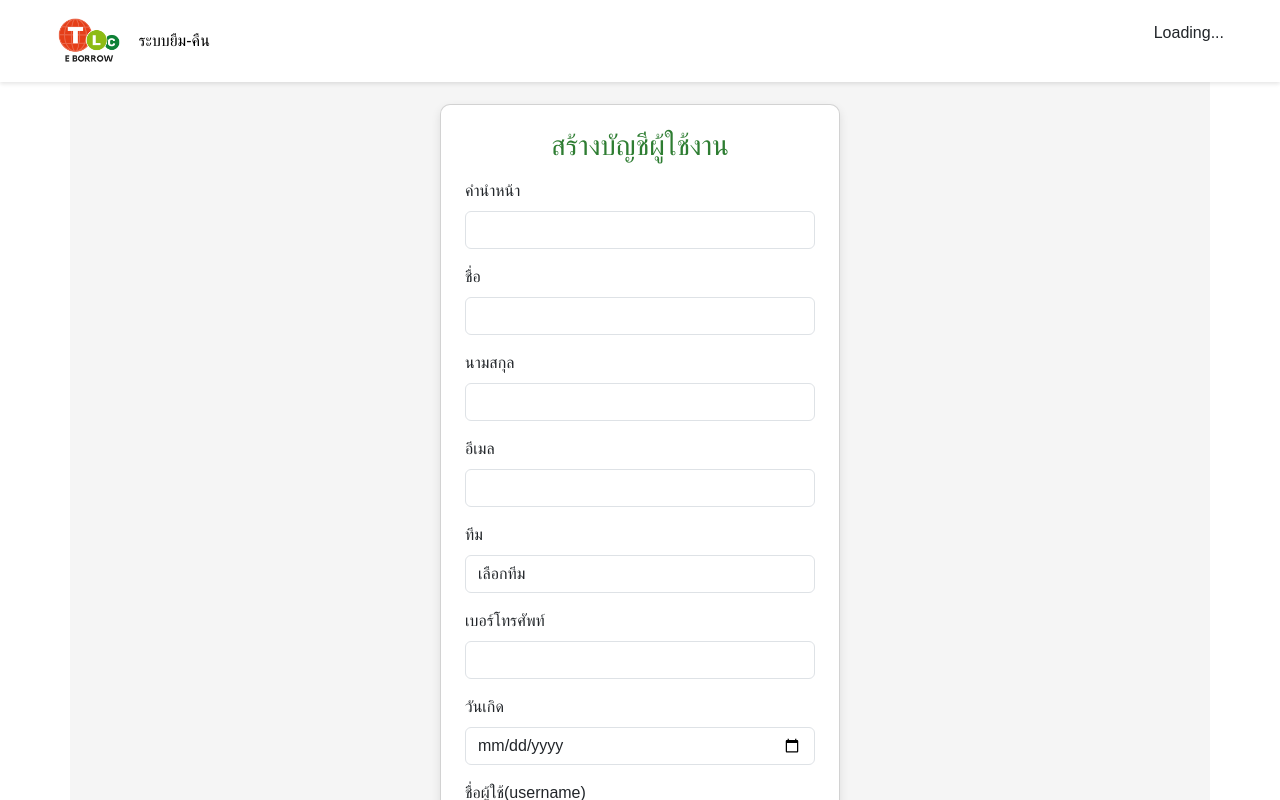
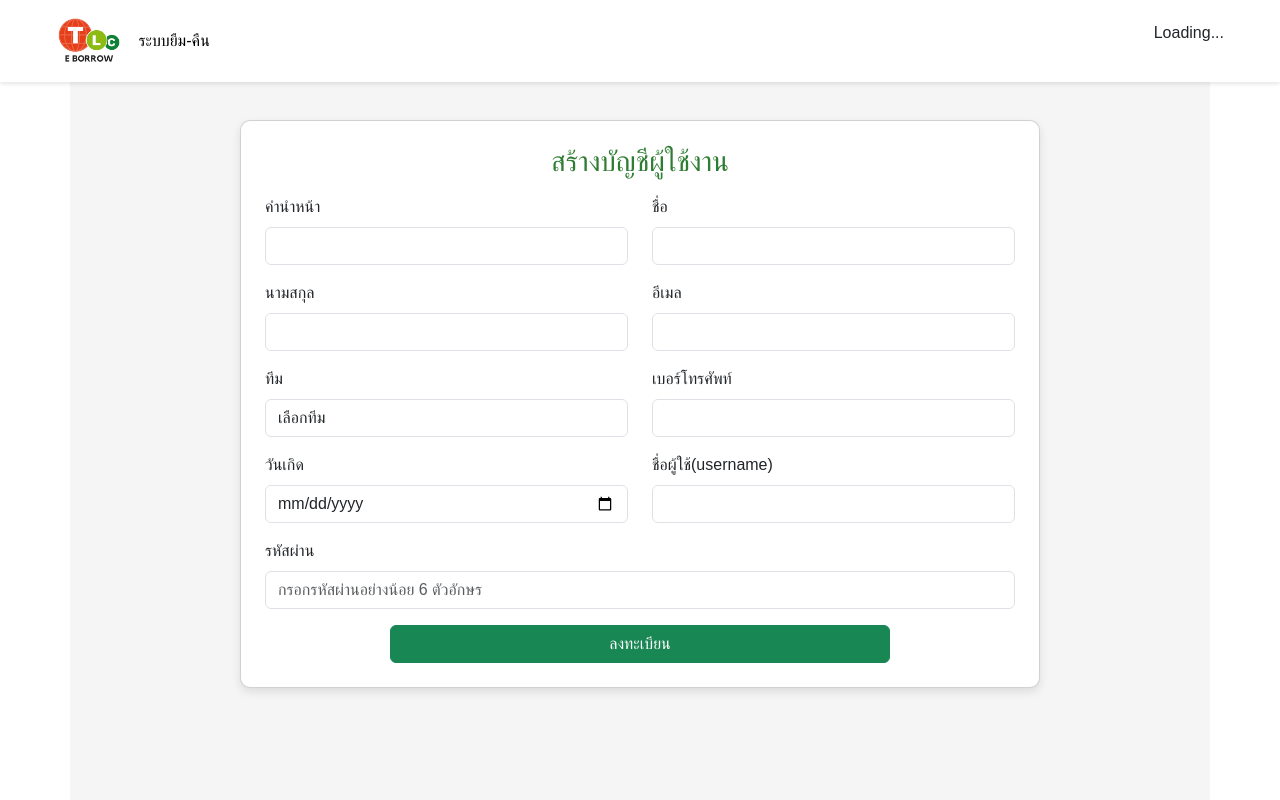
Before and after one commit to taniyataheri/e-borrow-app, a React (Vite) app in the folder frontend/: page /Signup in a window 1280 px wide. Shown: the top 800 px of the page. Built offline with nearby package versions, Linux system fonts and the light colour scheme; a web font is replaced by a local one.

Commit message:
edit ui signup

```diff
--- a/frontend/src/components/Signup/Signup.jsx
+++ b/frontend/src/components/Signup/Signup.jsx
@@ -1,7 +1,7 @@
 import React, { useState, useEffect, useContext } from "react";
 import { Container, Card, Form, Button } from "react-bootstrap";
 import axios from "axios";
-import Navbar from '../Navbar/Navbar';
+import Navbar from "../Navbar/Navbar";
 import { useNavigate } from "react-router-dom";
 import { AuthContext } from "../../context/authContext";
 import Swal from "sweetalert2";
@@ -17,7 +17,7 @@ const Signup = () => {
     birthDate: "",
     username: "",
     password: "",
-    role_id: 2
+    role_id: 2,
   });
 
   const auth = useContext(AuthContext);
@@ -63,8 +63,9 @@ const Signup = () => {
   };
 
   const addMember = () => {
-    axios.get(`http://localhost:3001/check-duplicate?email=${formData.email}&username=${formData.username}`)
-      .then(res => {
+    axios
+      .get(`http://localhost:3001/check-duplicate?email=${formData.email}&username=${formData.username}`)
+      .then((res) => {
         const { emailExists, usernameExists } = res.data;
         if (emailExists || usernameExists) {
           Swal.fire({
@@ -75,7 +76,9 @@ const Signup = () => {
           return;
         }
 
-        axios.post("http://localhost:3001/users", formData).then(() => {
+        axios
+          .post("http://localhost:3001/users", formData)
+          .then(() => {
             Swal.fire({
               icon: "success",
               title: "สร้างบัญชีผู้ใช้งานสำเร็จ",
@@ -93,9 +96,10 @@ const Signup = () => {
               birthDate: "",
               username: "",
               password: "",
-            role_id: 2
+              role_id: 2,
             });
-        }).catch((err) => {
+          })
+          .catch((err) => {
             console.error(err);
             Swal.fire({
               icon: "error",
@@ -104,7 +108,7 @@ const Signup = () => {
             });
           });
       })
-      .catch(err => {
+      .catch((err) => {
         console.error(err);
         Swal.fire({
           icon: "error",
@@ -140,33 +144,40 @@ const Signup = () => {
     <div className="d-flex flex-column flex-lg-row">
       <Navbar />
       <Container className="py-4" style={{ backgroundColor: "#F5F5F5", minHeight: "100vh", marginTop: "80px" }}>
-        <Card className="p-4 mx-auto" style={{ maxWidth: "400px", borderRadius: "10px", boxShadow: "0 4px 10px rgba(0, 0, 0, 0.1)" }}>
-          <h3 className="text-center mb-3" style={{ color: "#2e7d32" }}>สร้างบัญชีผู้ใช้งาน</h3>
+        <Card className="p-4 mx-auto mt-3" style={{maxWidth: "800px", borderRadius: "10px", boxShadow: "0 4px 10px rgba(0, 0, 0, 0.1)" }}>
+          <h3 className="col-12 text-center mb-3" style={{ color: "#2e7d32" }}>
+            สร้างบัญชีผู้ใช้งาน
+          </h3>
           <Form onSubmit={handleSubmit}>
-            <Form.Group className="mb-3">
+            <div className="row">
+              <Form.Group className="col-12 col-lg-6 mb-3">
                 <Form.Label>คำนำหน้า</Form.Label>
-              <Form.Control as="select" name="prefix_name" value={formData.prefix_name} onChange={handleChange} >
+                <Form.Control as="select" name="prefix_name" value={formData.prefix_name} onChange={handleChange}>
                   <option value=""></option>
                   <option value="นาย">นาย</option>
                   <option value="นางสาว">นางสาว</option>
                   <option value="นาง">นาง</option>
                 </Form.Control>
               </Form.Group>
-            <Form.Group className="mb-3">
+              <Form.Group className="col-12 col-lg-6 mb-3">
                 <Form.Label>ชื่อ</Form.Label>
-              <Form.Control type="text" name="frist_name" value={formData.frist_name} onChange={handleChange}  />
+                <Form.Control type="text" name="frist_name" value={formData.frist_name} onChange={handleChange} />
               </Form.Group>
-            <Form.Group className="mb-3">
+            </div>
+            <div className="row">
+              <Form.Group className="col-12 col-lg-6 mb-3">
                 <Form.Label>นามสกุล</Form.Label>
-              <Form.Control type="text" name="last_name" value={formData.last_name} onChange={handleChange}  />
+                <Form.Control type="text" name="last_name" value={formData.last_name} onChange={handleChange} />
               </Form.Group>
-            <Form.Group className="mb-3">
+              <Form.Group className="col-12 col-lg-6 mb-3">
                 <Form.Label>อีเมล</Form.Label>
-              <Form.Control type="email" name="email" value={formData.email} onChange={handleChange}  />
+                <Form.Control type="email" name="email" value={formData.email} onChange={handleChange} />
               </Form.Group>
-            <Form.Group className="mb-3">
+            </div>
+            <div className="row">
+              <Form.Group className="col-12 col-lg-6 mb-3">
                 <Form.Label>ทีม</Form.Label>
-              <Form.Control as="select" name="team" value={formData.team} onChange={handleChange} >
+                <Form.Control as="select" name="team" value={formData.team} onChange={handleChange}>
                   <option value="">เลือกทีม</option>
                   <option value="ทีม A">ทีม A</option>
                   <option value="ทีม B">ทีม B</option>
@@ -179,23 +190,33 @@ const Signup = () => {
                   <option value="ทีม J">ทีม J</option>
                 </Form.Control>
               </Form.Group>
-            <Form.Group className="mb-3">
+              <Form.Group className="col-12 col-lg-6 mb-3">
                 <Form.Label>เบอร์โทรศัพท์</Form.Label>
-              <Form.Control type="tel" name="phone" value={formData.phone} onChange={handleChange}  />
+                <Form.Control type="tel" name="phone" value={formData.phone} onChange={handleChange} />
               </Form.Group>
-            <Form.Group className="mb-3">
+            </div>
+            <div className="row">
+              <Form.Group className="col-12 col-lg-6 mb-3">
                 <Form.Label>วันเกิด</Form.Label>
-              <Form.Control type="date" name="birthDate" min={minBirthDate} max={maxBirthDate} value={formData.birthDate} onChange={handleChange}  />
+                <Form.Control type="date" name="birthDate" min={minBirthDate} max={maxBirthDate} value={formData.birthDate} onChange={handleChange} />
               </Form.Group>
-            <Form.Group className="mb-3">
+              <Form.Group className="col-12 col-lg-6 mb-3">
                 <Form.Label>ชื่อผู้ใช้(username)</Form.Label>
-              <Form.Control type="text" name="username" value={formData.username} onChange={handleChange}  />
+                <Form.Control type="text" name="username" value={formData.username} onChange={handleChange} />
               </Form.Group>
-            <Form.Group className="mb-3">
+            </div>
+            <div className="row">
+              <Form.Group className="col-12 mb-3">
                 <Form.Label>รหัสผ่าน</Form.Label>
-              <Form.Control type="password" name="password" value={formData.password} onChange={handleChange}  placeholder="กรอกรหัสผ่านอย่างน้อย 6 ตัวอักษร" />
+                <Form.Control type="password" name="password" value={formData.password} onChange={handleChange} placeholder="กรอกรหัสผ่านอย่างน้อย 6 ตัวอักษร" />
               </Form.Group>
-            <Button variant="success" type="submit" className="w-100">ลงทะเบียน</Button>
+            </div>
+            <div className="row d-flex justify-content-center">
+              <Button variant="success" type="submit" className="w-100" style={{ maxWidth: "500px" }}>
+                ลงทะเบียน
+              </Button>
+            </div>
+
           </Form>
         </Card>
       </Container>
```
Lines whose indentation alone changed are shown as unchanged.
